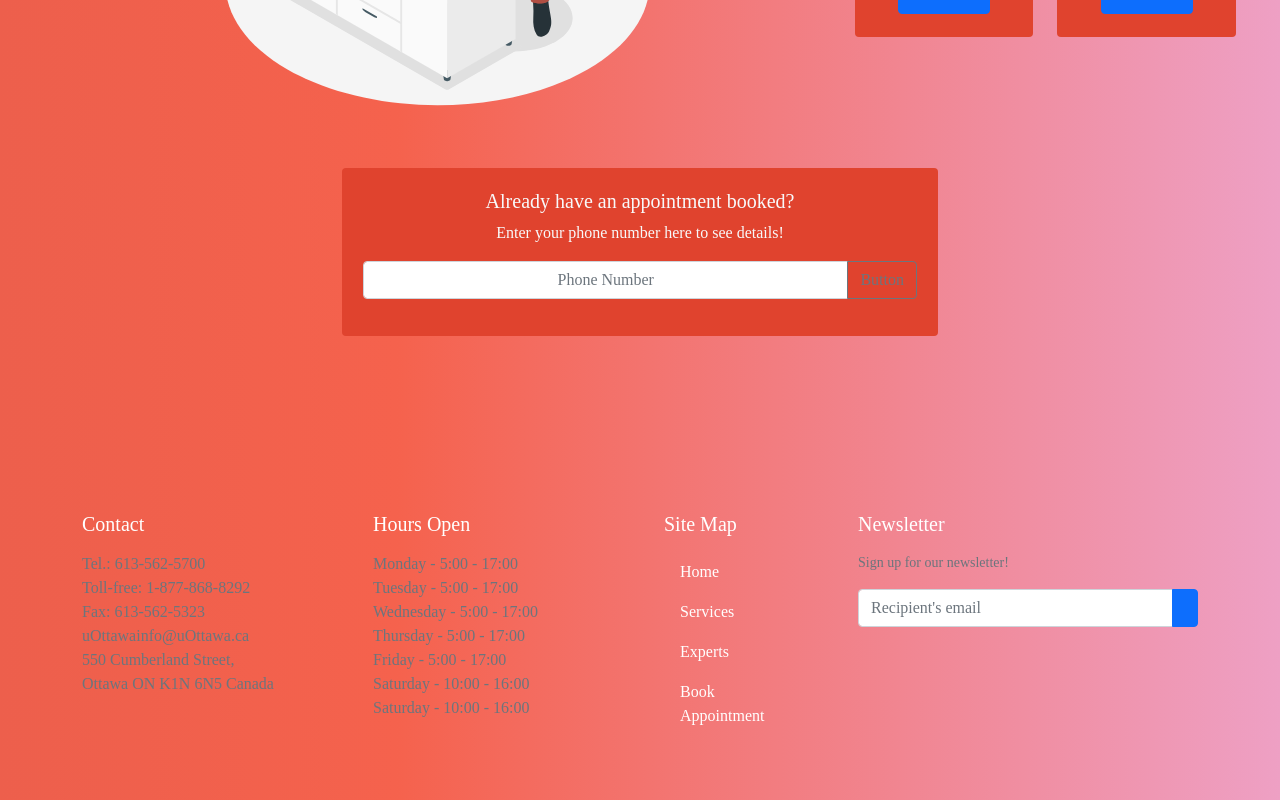
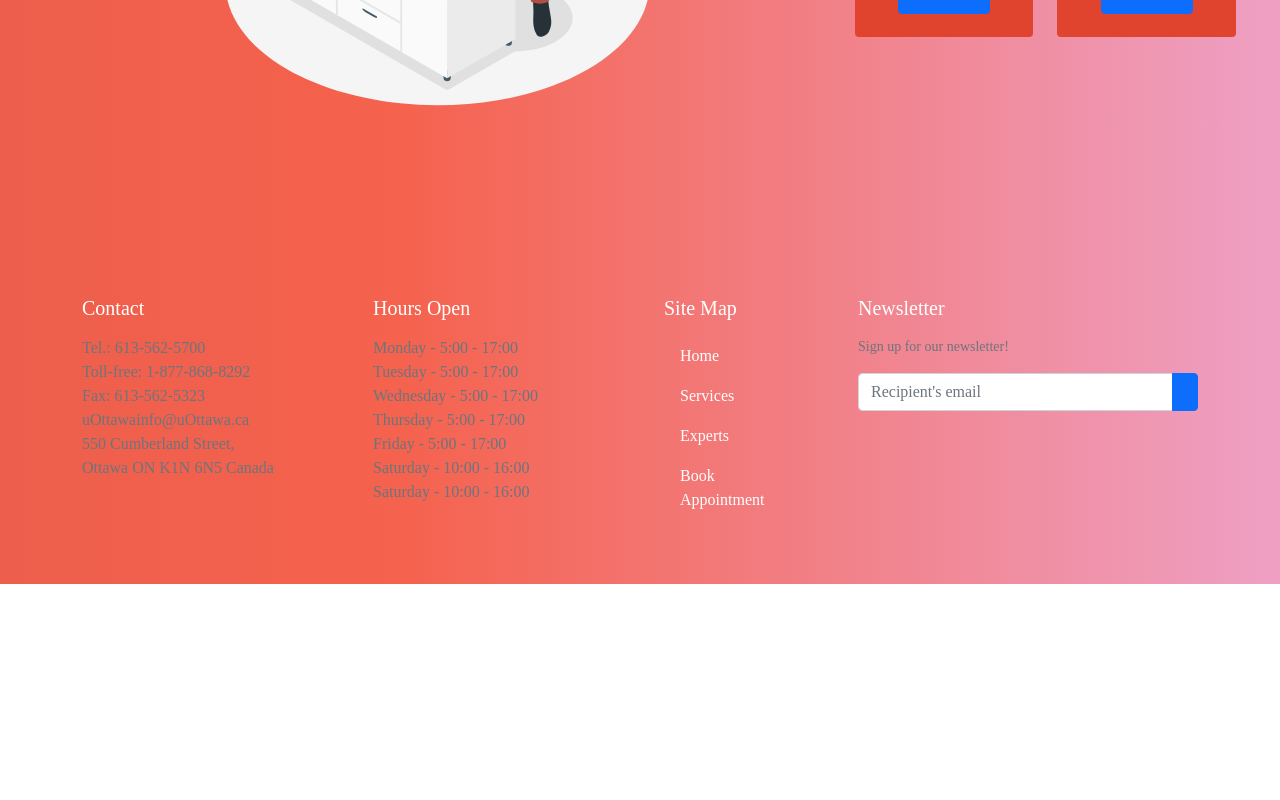
Before and after one commit to kprime21/SEG3125-Project1, a Next.js app: page / in a window 1280 px wide. Shown: the part 895-1695 px from the top of the page. After the commit the page ends 1479 px from the top, so only its background shows below. Built offline with nearby package versions, Linux system fonts and the light colour scheme; a web font is replaced by a local one.

Commit message:
removed search function

```diff
--- a/components/Hero.js
+++ b/components/Hero.js
@@ -145,7 +145,7 @@ export default function Hero() {
 
 {/* THIRD */}
 
-<div className="row mt-5 ">
+{/* <div className="row mt-5 ">
   <div className="col" align="center">
     <div className={`card w-50 justify-content-between ${styles.backgroundColour}  text-light`}>
       <div className="card-body ">
@@ -158,7 +158,7 @@ export default function Hero() {
       </div>
     </div>
   </div>
-  {/* <div className="col" align="center">
+  <div className="col" align="center">
     <div className={`card w-75 justify-content-between ${styles.backgroundColour}  text-light`}>
       <div className="card-body">
         <h5 className="card-title">Experts</h5>
@@ -166,8 +166,8 @@ export default function Hero() {
         <a href="#" className="btn btn-primary">View</a>
       </div>
     </div>
-  </div> */}
-</div>
+  </div>
+</div> */}
 </ContainerFluid>
 
     </>
```
